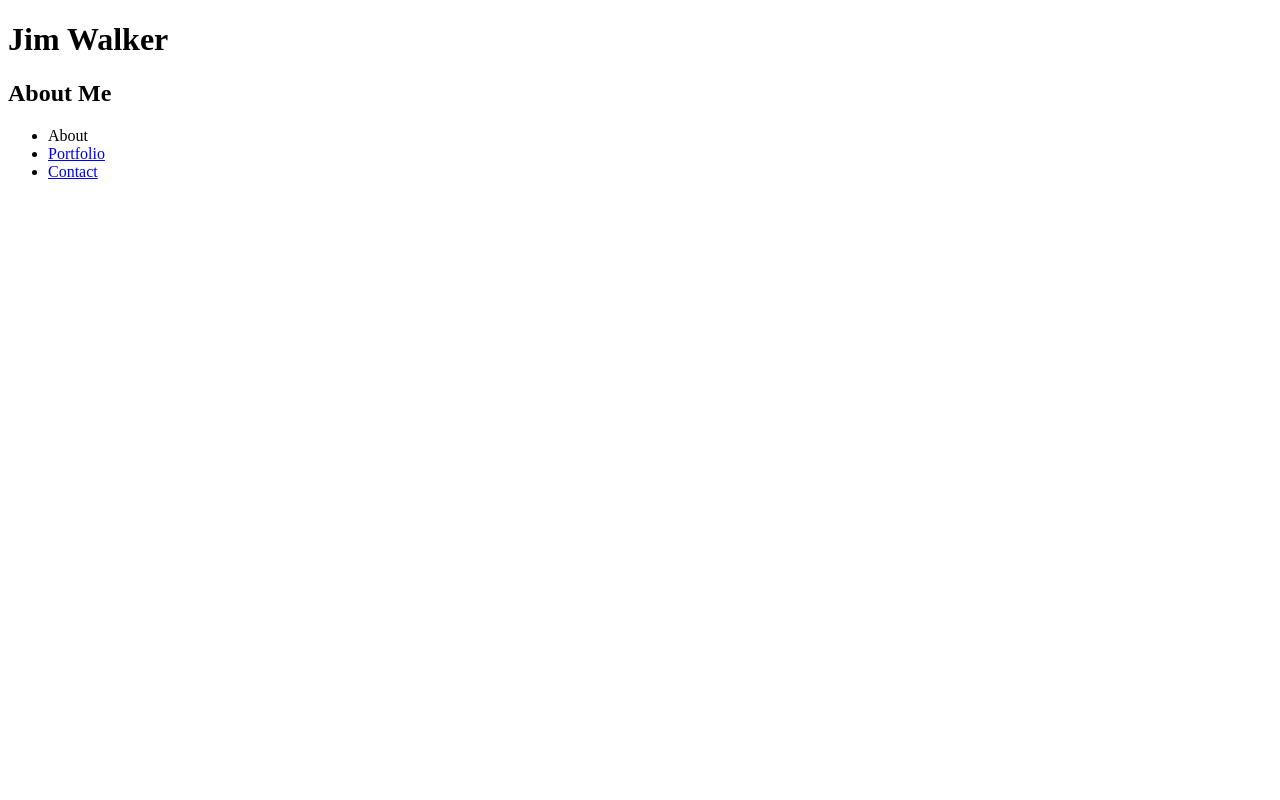
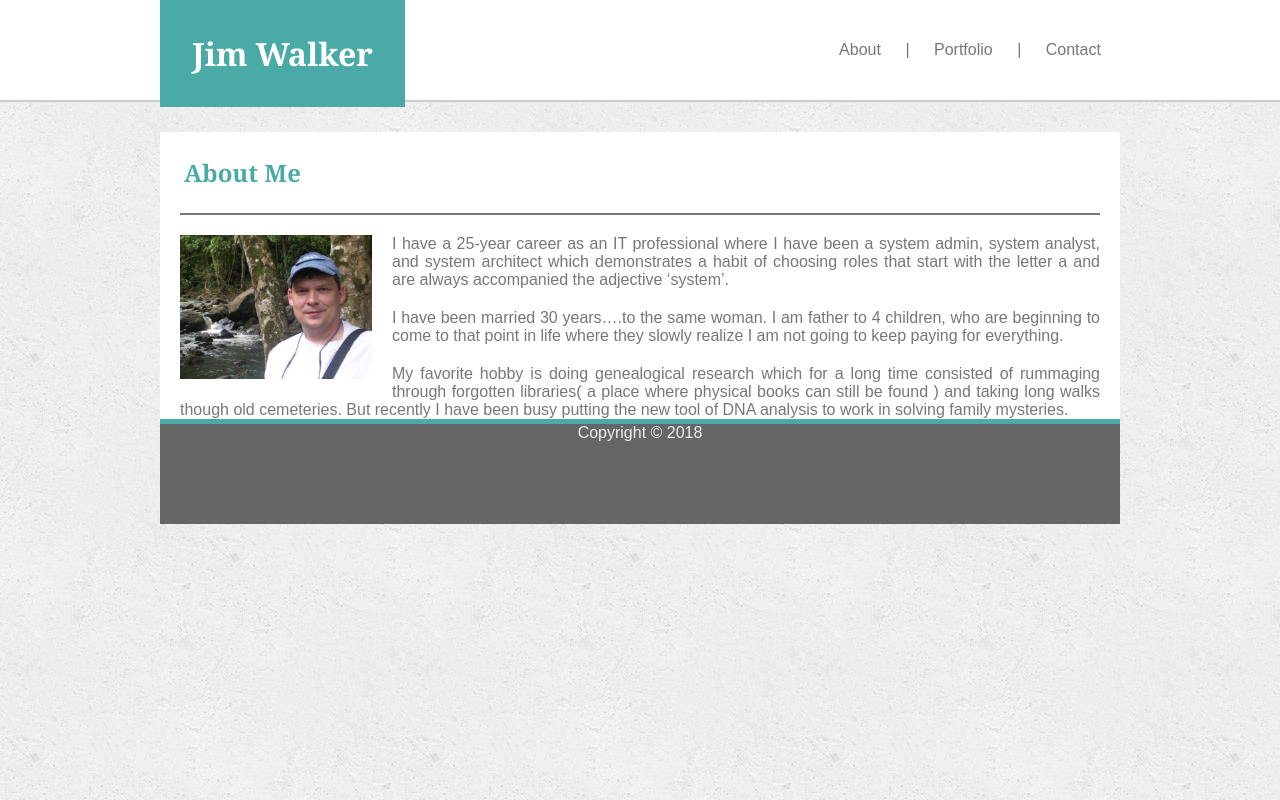
Before and after one commit to jim-walker/Basic-Portfolio, a plain HTML site: page index.html in a window 1280 px wide. Drawn offline with Linux system fonts and the light colour scheme.

Commit message:
Headers and Footers standardized, About pagemostly done.

```diff
--- a/assets/css/style.css
+++ b/assets/css/style.css
@@ -0,0 +1,96 @@
+* {
+    font-family: 'Arial', 'Helvetica Neue', Helvetica, sans-serif;
+}
+
+body {
+    background: #efefef url("../images/concrete_seamless.png");
+    margin: 0;
+}
+h1{
+    font-family: 'Georgia', Times, 'Times New Roman', serif;
+    padding: 1em;
+    width: auto;
+}
+
+hr {
+    color: #777777;
+    background-color: #777777;
+    height: 2px;
+    border: 0 none;
+    margin: 0px 20px 0px 20px;
+}
+
+.portfolioName {
+    margin: 0;
+    float: left;
+    background-color: #4aaaa5;
+    color: #ffffff;
+}
+
+.pageTitle {
+    margin: 0;
+    color: #4aaaa5;
+    background-color: #ffffff;
+}
+
+h3,.navBar {
+    padding: auto;
+    float: right;
+	background-color: #ffffff;
+    padding: 41px 0px;
+	width: 300px;
+	margin: auto;
+	text-align: center;
+	color: #777777;
+}
+
+header {
+	width: 100%;
+	border-bottom: 2px solid #cccccc;
+    background-color: #ffffff;
+	height: 100px;
+}
+
+.widthRow {
+    width: 960px;
+	margin: auto;
+    background-color: #ffffff;
+}
+
+.sectionRow {
+    margin: 30px auto;
+}
+
+.bioPic {
+    width: 20%;
+	z-index: 2;
+	float: left;
+    margin: auto;
+    padding: 20px;
+}
+
+.bioParagraph {
+    color: #777777;
+	text-align: justify;
+	text-justify: inter-word;
+    padding: 10px 0px 0px 0px;
+    margin: 10px 20px 0px 20px;
+    font-weight: 500;
+	line-height: 18px;
+}
+
+footer {
+    width: 100%;
+    height: 100px;
+    border-top: 5px solid #4aaaa5;
+    background-color: #666666;
+    text-align: center;
+    color: #efefef
+}
+
+a {
+    padding: 0px 10px;
+    text-decoration: none;
+    text-align: right;
+    color: #777777;
+}
--- a/index.html
+++ b/index.html
@@ -4,17 +4,35 @@
     <meta charset="UTF-8">
     <meta name="viewport" content="width=device-width, initial-scale=1.0">
     <meta http-equiv="X-UA-Compatible" content="ie=edge">
+    <link rel="stylesheet" type="text/css" href="./assets/css/style.css">
     <title>About Me Page</title>
 </head>
+<header>
+    <div class="widthRow">
+        <div>
+            <h1 class="portfolioName">Jim Walker</h1>
+        </div>
+        <nav class="navBar">
+            <a href="#">About</a>
+            <a> | </a>
+            <a href="./portfolio.html">Portfolio</a>
+            <a> | </a>
+            <a href="./contact.html">Contact</a>
+        </nav>
+    </div>
+</header>
 <body>
-    <h1>Jim Walker</h1>
-    <h2>About Me</h2>
-
-   <ul>
-        <li>About</li>
-		<li><a href="portfolio.html">Portfolio</a> </li>
-		<li><a href="contact.html">Contact</a></li>
-	</ul>
-
+	<div class="sectionRow widthRow">
+		<section>
+			<h1 class="pageTitle">About Me</h1>
+			<hr/>
+			<img class="bioPic" src="./assets/images/pic.jpg">
+            <p class="bioParagraph">I have a 25-year career as an IT professional where I have been a system admin, system analyst, and system architect which demonstrates a habit of choosing roles that start with the letter a and are always accompanied the adjective ‘system’.</p>
+            <p class="bioParagraph">I have been married 30 years….to the same woman.  I am father to 4 children, who are beginning to come to that point in life where they slowly realize I am not going to keep paying for everything.</p>
+            <p class="bioParagraph">My favorite hobby is doing genealogical research which for a long time consisted of rummaging through forgotten libraries( a place where physical books can still be found ) and taking long walks though old cemeteries.  But recently I have been busy putting the new tool of DNA analysis to work in solving family mysteries.</p>
+		</section>
 </body>
+<footer>
+    Copyright &copy; 2018
+</footer>
 </html>
```
Also changed, not shown: contact.html (+18 -8 lines), portfolio.html (+19 -9 lines), assets/images/concrete_seamless.png (added), assets/images/pic.JPG (added).
